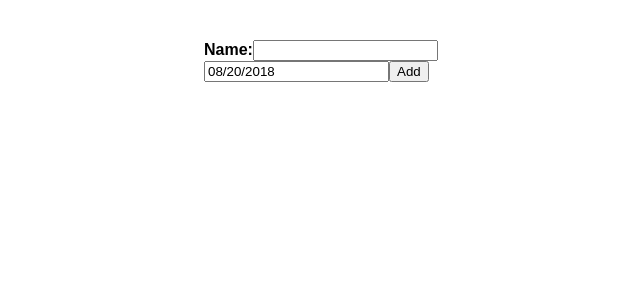
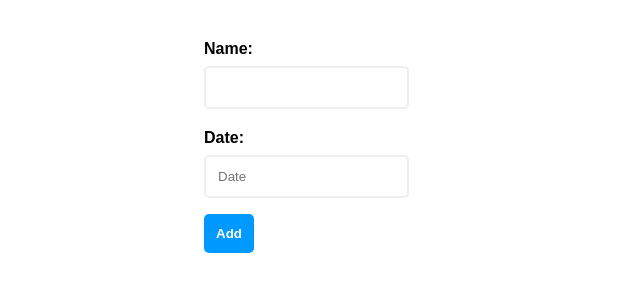
Before and after one commit to dannymcclain/until, a React (Create React App) app: page / in a window 1280 px wide. Shown: the top 300 px of the page, without its empty margins (196-836 px from the left). Built offline with nearby package versions, Linux system fonts and the light colour scheme.

Commit message:
Hooking up all the inputs & displaying date

```diff
--- a/src/App.css
+++ b/src/App.css
@@ -1,28 +1,48 @@
-.App {
-  text-align: center;
+body {
+  margin: 0;
+  padding: 0;
+  font-family: sans-serif;
 }
 
-.App-logo {
-  animation: App-logo-spin infinite 20s linear;
-  height: 80px;
+.container {
+  width: 100%;
+  max-width: 480px;
+  padding: 0 20px;
+  margin: 40px auto 0;
 }
 
-.App-header {
-  background-color: #222;
-  height: 150px;
-  padding: 20px;
-  color: white;
+label {
+  display: block;
+  font-weight: bold;
+  margin: 20px 0 0;
 }
 
-.App-title {
-  font-size: 1.5em;
+input {
+  display: block;
+  padding: 12px;
+  margin: 8px 0;
+  box-sizing: border-box;
+  border-radius: 5px;
+  outline: none;
 }
 
-.App-intro {
-  font-size: large;
+input[type=text]{
+  border: 2px solid #eee;
+  transition: border-color 200ms ease-out;
 }
 
-@keyframes App-logo-spin {
-  from { transform: rotate(0deg); }
-  to { transform: rotate(360deg); }
+input[type=submit]{
+  background: #0099ff;
+  color: #fff;
+  font-weight: bold;
+  border: none;
+  cursor: pointer;
 }
+
+input[type=submit]:active{
+  margin-top:9px;
+}
+
+input[type=text]:focus {
+  border-color: #0099ff;
+}
--- a/src/App.js
+++ b/src/App.js
@@ -9,7 +9,7 @@ class App extends React.Component {
     super(props);
     this.state = {
       value: '',
-      startDate: moment()
+      selectedDate: null,
     };
     this.handleDateChange = this.handleDateChange.bind(this);
     this.handleNameChange = this.handleNameChange.bind(this);
@@ -22,12 +22,12 @@ class App extends React.Component {
 
   handleDateChange(date){
     this.setState({
-      startDate: date
+      selectedDate: date
     });
   }
 
   handleSubmit(event) {
-    console.log(this.state.value + this.state.startDate._d);
+    console.log(this.state.value + ' ' + this.state.selectedDate.format("MMM Do YY"));
     event.preventDefault();
   }
 
@@ -35,15 +35,23 @@ class App extends React.Component {
     return (
       <div className="container">
       <form onSubmit={this.handleSubmit}>
-        <label>
-          Name:
-          <input className="add-entry" type="text" value={this.state.value} onChange={this.handleNameChange} />
-        </label>
+        <label>Name:</label>
+        <input
+          className="add-entry"
+          type="text"
+          value={this.state.value}
+          onChange={this.handleNameChange}
+          />
+        <label>Date:</label>
+
         <DatePicker
-          selected={this.state.startDate}
+          selected={this.state.selectedDate}
           onChange={this.handleDateChange}
+          placeholderText="Date"
         />
         <input type="submit" value="Add" />
+
+        <p>{this.state.selectedDate && this.state.selectedDate.format("MMM Do YY")}</p>
       </form>
       </div>
     );
--- a/src/index.css
+++ b/src/index.css
@@ -3,15 +3,3 @@ body {
   padding: 0;
   font-family: sans-serif;
 }
-
-.container {
-  width: 100%;
-  max-width: 480px;
-  padding: 0 20px;
-  margin: 40px auto 0;
-}
-
-label {
-  display: block;
-  font-weight: bold;
-}
```
